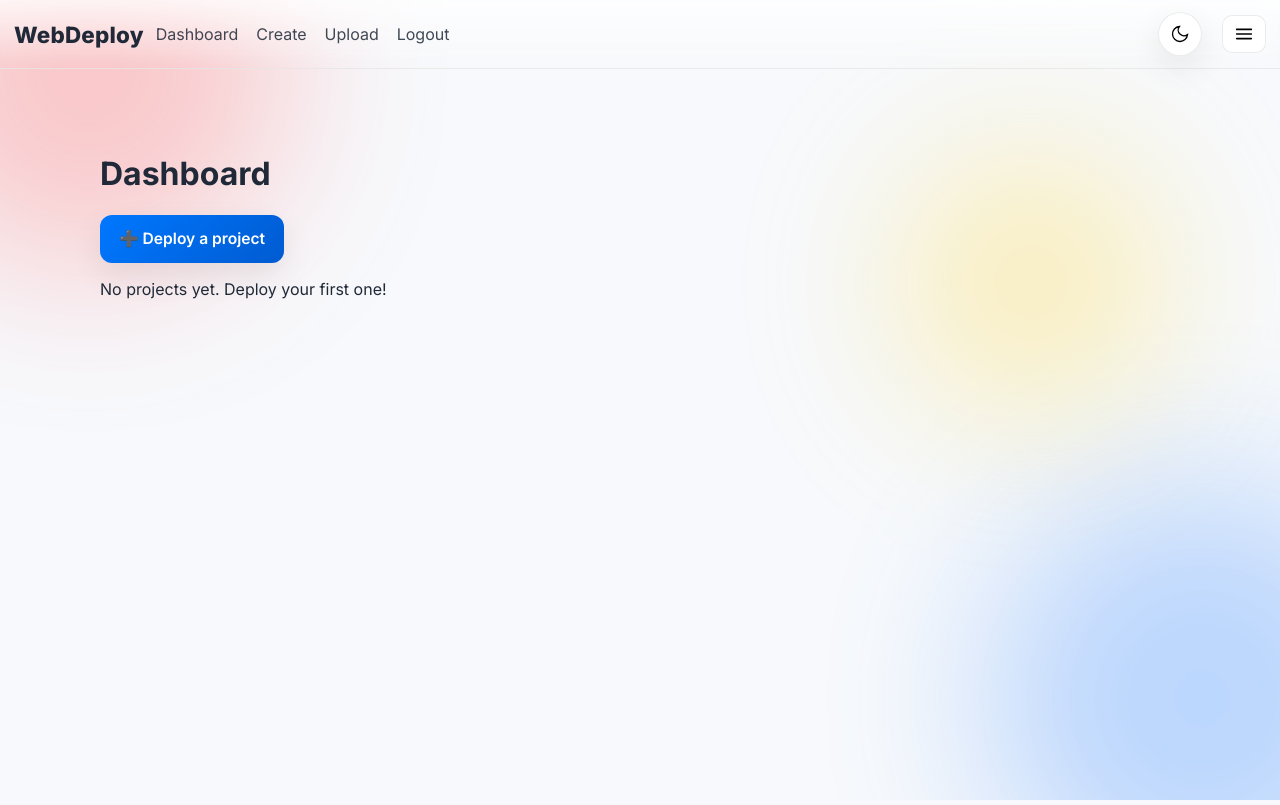
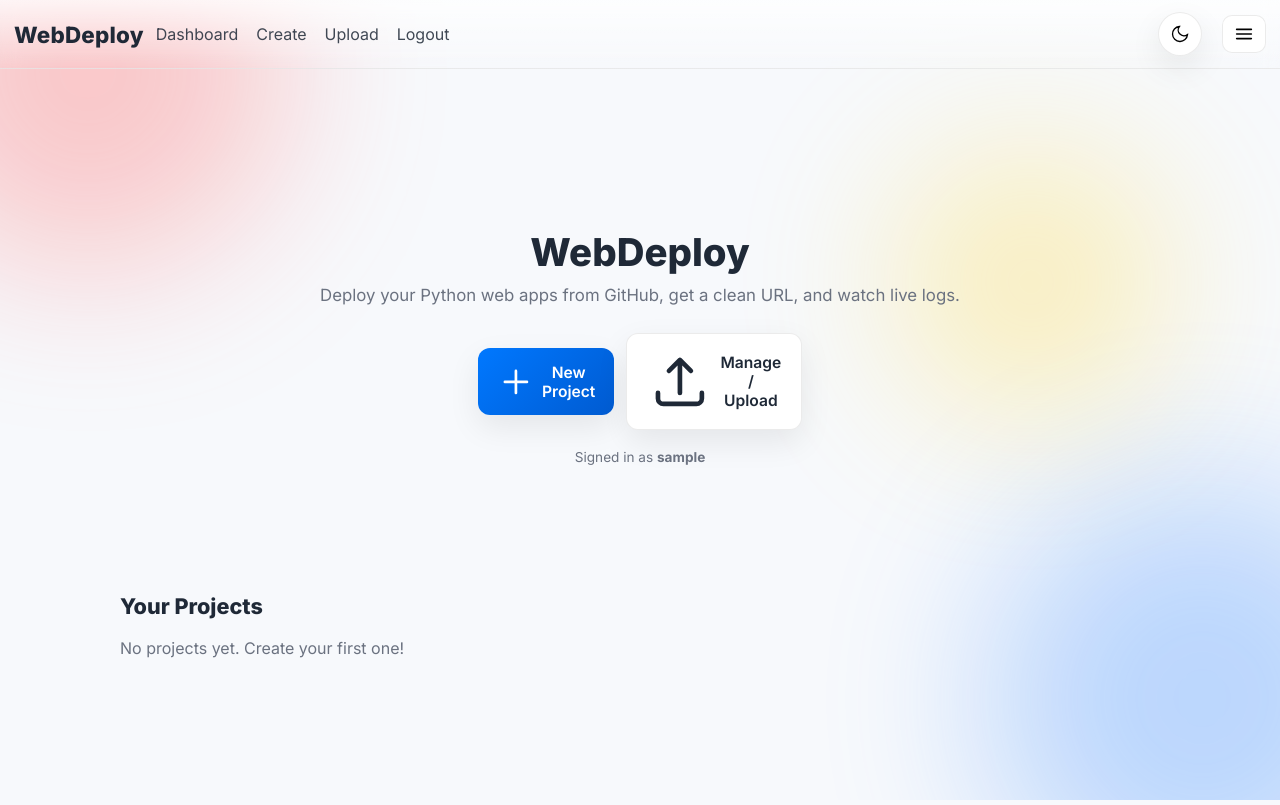
Before and after one commit to d0x-dev/DeployX, a Flask app: page / in a window 1280 px wide. Run offline with Flask 3, Linux system fonts and the light colour scheme; the visitor is signed in with stand-in values (Sample User, id 1).

Commit message:
Update dashboard.html

```diff
--- a/templates/dashboard.html
+++ b/templates/dashboard.html
@@ -1,23 +1,85 @@
-{% extends 'base.html' %}
+{% extends "base.html" %}
+{% block title %}Dashboard — WebDeploy{% endblock %}
 {% block content %}
-<h1 class="title">Dashboard</h1>
-<a class="btn" href="{{ url_for('deploy') }}">➕ Deploy a project</a>
+<style>
+header.hero{padding:6rem 0 4rem; position:relative; overflow:hidden}
+.hero-wrap{text-align:center; position:relative; z-index:1}
+.hero-sub{max-width:660px; margin:0 auto 1.8rem; color:var(--text-muted); font-size:1.05rem}
+.btns{display:flex; justify-content:center; align-items:center; gap:.75rem; flex-wrap:wrap; margin-bottom:1.2rem}
+.section{padding: var(--section) 0}
+.section-title{font-weight:800; font-size:1.35rem; margin:0 0 1.2rem}
+.grid{display:grid; grid-template-columns: repeat(auto-fit,minmax(280px,1fr)); gap:1rem}
+.item .head{display:flex;align-items:center;justify-content:space-between;gap:10px;margin-bottom:.6rem}
+.reveal{opacity:0; transform:translateY(16px); transition: all .55s cubic-bezier(.2,.8,.2,1)}
+.reveal.show{opacity:1; transform:translateY(0)}
+</style>
 
+<header class="hero">
+  <div class="container hero-wrap">
+    <h1 style="margin:0 0 .6rem; font-weight:800; font-size:clamp(2rem,3vw,3rem)">WebDeploy</h1>
+    <p class="hero-sub">Deploy your Python web apps from GitHub, get a clean URL, and watch live logs.</p>
+
+    <div class="btns">
+      <a href="{{ url_for('deploy') }}" class="btn">
+        <svg viewBox="0 0 24 24" fill="none" stroke="currentColor" stroke-width="1.7" stroke-linecap="round"><path d="M12 5v14M5 12h14"/></svg>
+        New Project
+      </a>
+      <a href="{{ url_for('projects') }}" class="btn btn-ghost">
+        <svg viewBox="0 0 24 24" fill="none" stroke="currentColor" stroke-width="1.7" stroke-linecap="round" stroke-linejoin="round"><path d="M12 16V4m0 0 4 4m-4-4-4 4M4 16v2a2 2 0 0 0 2 2h12a2 2 0 0 0 2-2v-2"/></svg>
+        Manage / Upload
+      </a>
+    </div>
+    <div style="color:var(--text-muted);font-size:.85rem">Signed in as <strong>{{ session.get('user') }}</strong></div>
+  </div>
+</header>
+
+<section class="section" id="projects">
+  <div class="container">
+    <h2 class="section-title">Your Projects</h2>
     {% if projects %}
-  <h2 class="subtitle">Your projects</h2>
       <div class="grid">
         {% for p in projects %}
-      <div class="card card-float">
-        <div class="card-title">/{{ p.name }}</div>
-        <div class="mono">PID {{ p.pid }} → :{{ p.port }}</div>
-        <div class="row">
-          <a class="btn" href="/{{ p.name }}" target="_blank">Open</a>
-          <a class="btn" href="{{ url_for('view_logs', project_name=p.name) }}">Logs</a>
+          <article class="card item reveal" aria-labelledby="proj-{{ loop.index }}">
+            <div class="head">
+              <h3 id="proj-{{ loop.index }}" style="margin:0; font-weight:700">{{ p.name }}</h3>
+              <a class="btn btn-ghost" href="{{ url_for('view_logs', project_name=p.name) }}">
+                <!-- terminal icon -->
+                <svg viewBox="0 0 24 24" fill="none" stroke="currentColor" stroke-width="1.7" stroke-linecap="round" stroke-linejoin="round">
+                  <path d="M4 17l4-4-4-4M12 19h8"/>
+                </svg>
+                Logs
+              </a>
             </div>
+
+            <p style="color:var(--text-muted); margin:.25rem 0 .4rem">Public URL</p>
+            <a class="badge" href="/{{ p.name }}" target="_blank" rel="noopener">
+              <svg viewBox="0 0 24 24" fill="none" stroke="currentColor" stroke-width="1.6"><path d="M10.5 13.5 13.5 10.5m3-2A5.5 5.5 0 0 0 6 12m12 0a5.5 5.5 0 0 1-9 3.5"/></svg>
+              <span>{{ request.host_url|trim('/') }}/{{ p.name }}</span>
+            </a>
+
+            <div style="display:flex; gap:.75rem; flex-wrap:wrap; margin-top:.8rem">
+              <button class="btn btn-ghost" type="button"
+                onclick="navigator.clipboard && navigator.clipboard.writeText('{{ request.host_url|trim('/') }}/{{ p.name }}'); this.innerHTML='<svg viewBox=&quot;0 0 24 24&quot; fill=&quot;none&quot; stroke=&quot;currentColor&quot; stroke-width=&quot;1.7&quot;><path d=&quot;M5 13l4 4L19 7&quot;/></svg> Copied!'; setTimeout(()=>this.innerHTML='<svg viewBox=&quot;0 0 24 24&quot; fill=&quot;none&quot; stroke=&quot;currentColor&quot; stroke-width=&quot;1.7&quot;><path d=&quot;M8 7h10a2 2 0 0 1 2 2v10a2 2 0 0 1-2 2H8a2 2 0 0 1-2-2V9a2 2 0 0 1 2-2Zm0 0V5a2 2 0 0 1 2-2h6&quot;/></svg> Copy URL',1100);">
+                <svg viewBox="0 0 24 24" fill="none" stroke="currentColor" stroke-width="1.7"><path d="M8 7h10a2 2 0 0 1 2 2v10a2 2 0 0 1-2 2H8a2 2 0 0 1-2-2V9a2 2 0 0 1 2-2Zm0 0V5a2 2 0 0 1 2-2h6"/></svg>
+                Copy URL
+              </button>
+              <a class="btn btn-ghost" href="/{{ p.name }}" target="_blank" rel="noopener">
+                <svg viewBox="0 0 24 24" fill="none" stroke="currentColor" stroke-width="1.7" stroke-linecap="round" stroke-linejoin="round"><path d="M14 5h5v5M10 14 19 5M19 13v5a1 1 0 0 1-1 1h-5"/></svg>
+                Open
+              </a>
             </div>
+          </article>
         {% endfor %}
       </div>
     {% else %}
-  <p class="muted">No projects yet. Deploy your first one!</p>
+      <p style="color:var(--text-muted)">No projects yet. Create your first one!</p>
     {% endif %}
+  </div>
+</section>
+
+<script>
+// Reveal on scroll
+const io=new IntersectionObserver(es=>{es.forEach(e=>{ if(e.isIntersecting){e.target.classList.add('show'); io.unobserve(e.target);} });},{threshold:.12});
+document.querySelectorAll('.reveal').forEach(el=>io.observe(el));
+</script>
 {% endblock %}
```
Lines whose indentation alone changed are shown as unchanged.
